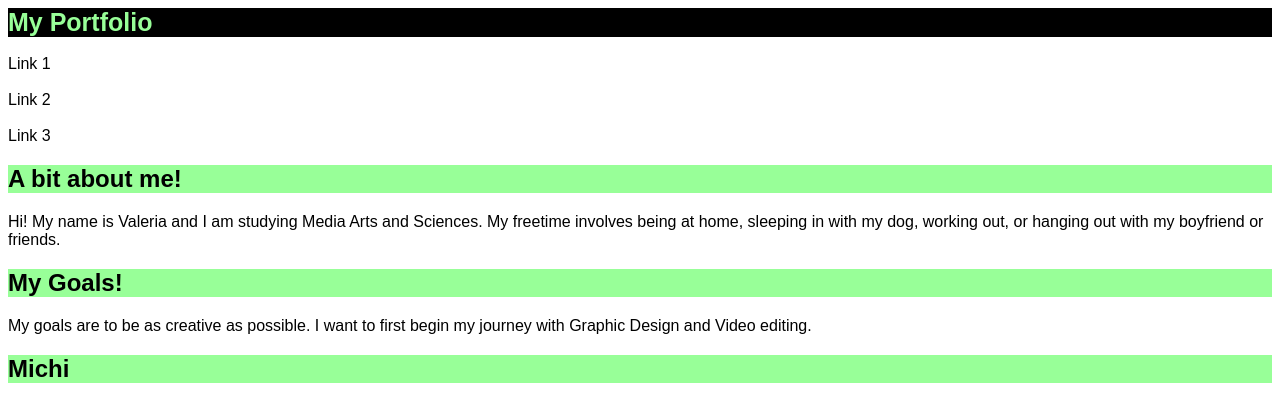
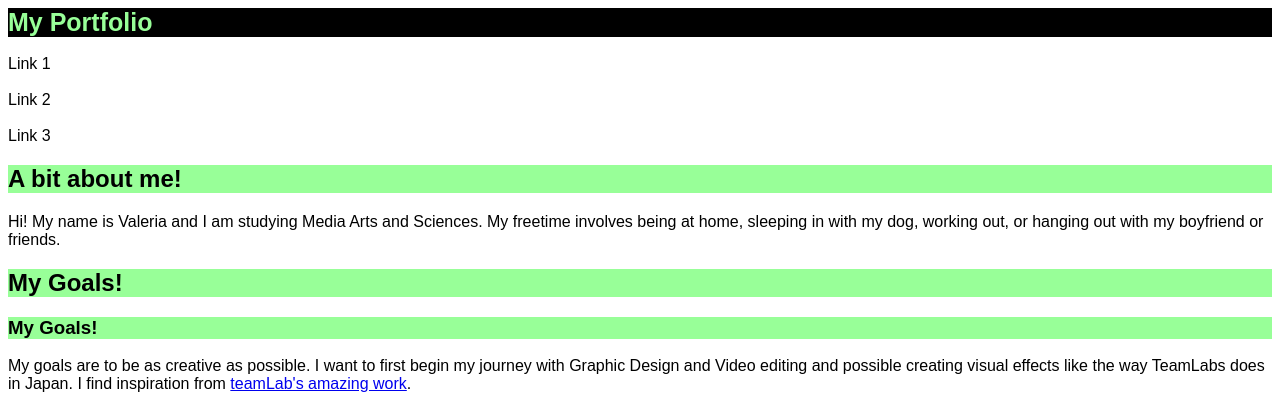
Before and after one commit to vguerrag/vguerrag.github.io, a plain HTML site: page index2.html in a window 1280 px wide. Shown: the top 399 px of the page. Drawn offline with Linux system fonts and the light colour scheme.

Commit message:
Update index2.html

```diff
--- a/index2.html
+++ b/index2.html
@@ -21,7 +21,12 @@
 
         <section id="My-Goals">
             <h1 style="background-color: #98FF98; color: black">My Goals!</h1>
-            <p>My goals are to be as creative as possible. I want to first begin my journey with Graphic Design and Video editing.</p>
+            <section id="My-Goals">
+    <h1 style="background-color: #98FF98; color: black">My Goals!</h1>
+    <p>My goals are to be as creative as possible. I want to first begin my journey with Graphic Design and Video editing and possible creating visual effects like the way TeamLabs does in Japan.
+        I find inspiration from <a href="https://www.teamlab.art/" target="_blank">teamLab's amazing work</a>.</p>
+</section>
+
         </section>
 
         <section id="Michi">
```
